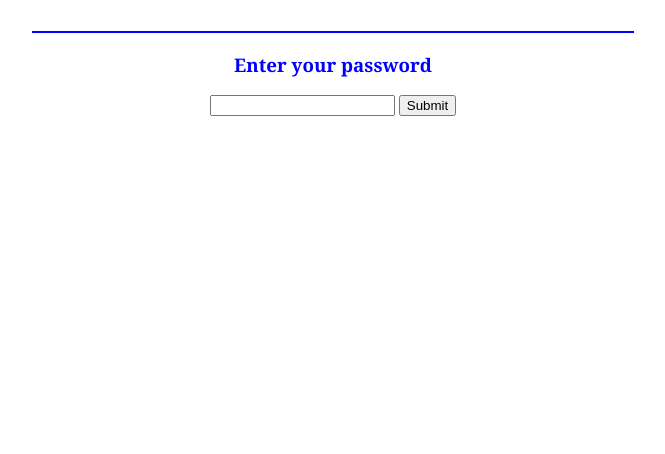
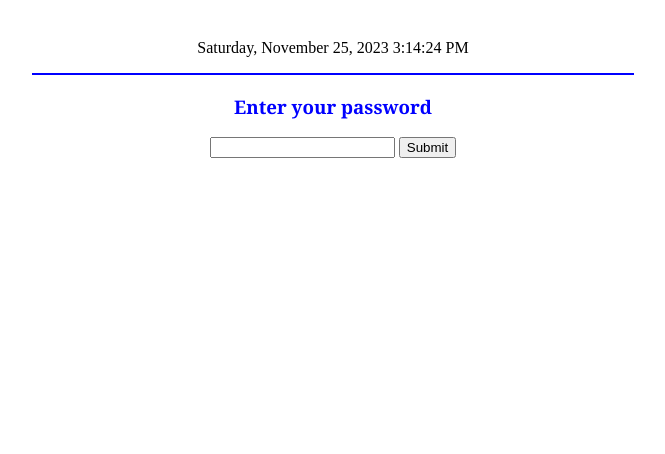
Before and after one commit to SriAbhay/associate, a plain HTML site: page index.html in a window 1280 px wide. Shown: the part 346-800 px from the top of the page, without its empty margins (307-972 px from the left). Drawn offline with Linux system fonts and the light colour scheme.

Commit message:
Update index.html

```diff
--- a/index.html
+++ b/index.html
@@ -7,6 +7,33 @@
             e.preventDefault();
         });
     </script>
+
+<script>
+        function displayDateTime() {
+            // Get the current date and time
+            const now = new Date();
+
+            // Format the date and time
+            const dateOptions = { weekday: 'long', year: 'numeric', month: 'long', day: 'numeric' };
+            const timeOptions = { hour: 'numeric', minute: 'numeric', second: 'numeric', hour12: true };
+
+            const formattedDate = now.toLocaleDateString('en-US', dateOptions);
+            const formattedTime = now.toLocaleTimeString('en-US', timeOptions);
+
+            // Display the date and time in the HTML element with the id "datetime"
+            document.getElementById('datetime').innerHTML = formattedDate + ' ' + formattedTime;
+        }
+
+        // Call the function when the page loads
+        window.onload = function () {
+            displayDateTime();
+
+            // Update the date and time every second (1000 milliseconds)
+            setInterval(displayDateTime, 1000);
+        };
+    </script>
+
+
 </head>
 <body bgcolor="white">
 </br></br></br></br>
@@ -14,6 +41,7 @@
 <img src="iid logo.png"></br>
 <h2><font color="green"><b>A S S O C I A T E &nbsp;&nbsp;&nbsp;&nbsp; S U P P O R T</b></font></h2>
 </br>
+    <p id="datetime"></p>
 <hr width="600" color="Blue" height="25">
 <form>
     <label for="pswd"><h3><font color="Blue" face="Georgia">Enter your password</font> </h3></label>
```
